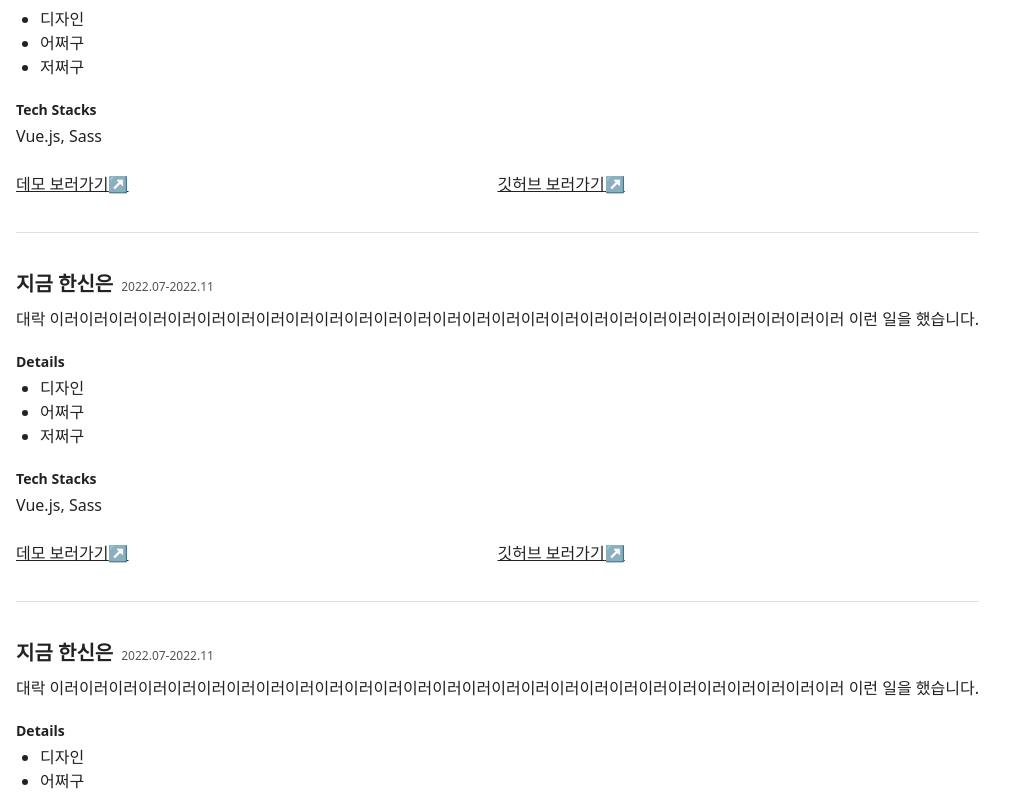
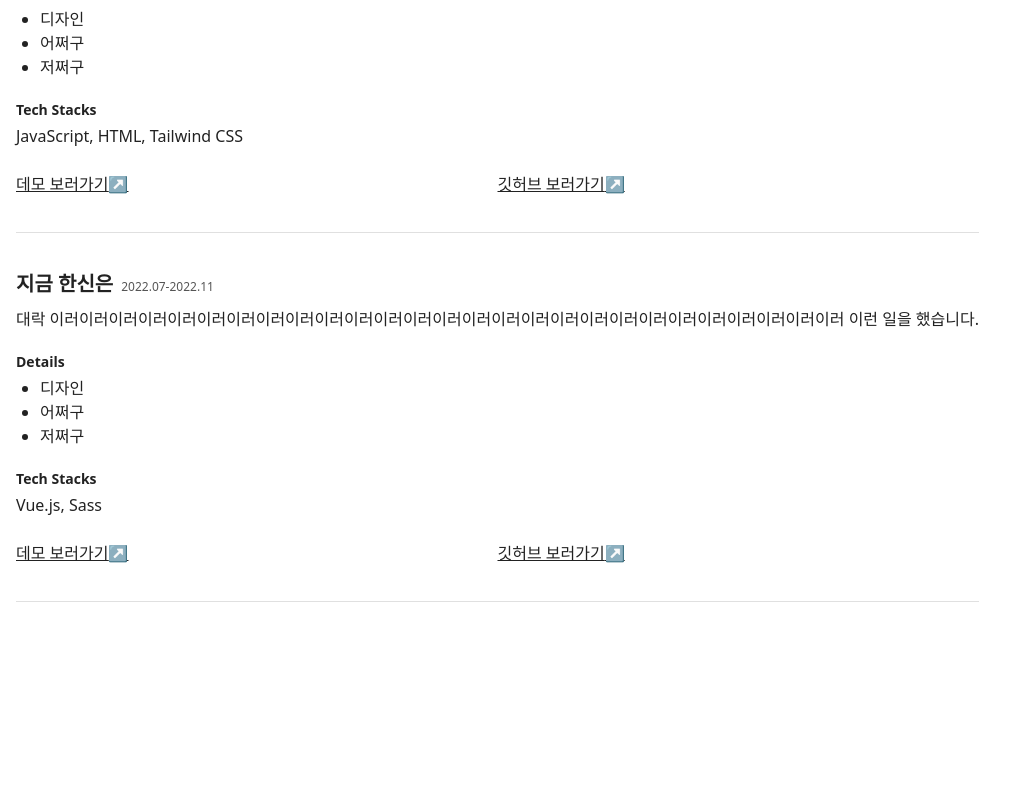
Before and after one commit to YeonsuBaek/resume, a React (Create React App) app: page / in a window 1280 px wide. Shown: the part 467-1260 px from the top of the page, without its empty margins (0-1027 px from the left). After the commit the page ends 1105 px from the top, so only its background shows below. Built offline with nearby package versions, Linux system fonts and the light colour scheme.

Commit message:
feat: Project 데이터를 ProjectItem에 전달하는 기능 구현

```diff
--- a/src/components/Project/ProjectItem.js
+++ b/src/components/Project/ProjectItem.js
@@ -1,31 +1,34 @@
-const ProjectItem = () => {
+const ProjectItem = (props) => {
   return (
     <div className="mb-9 border-b border-border">
       <div className="flex items-end mb-2">
-        <h3 className="mr-2 text-primary text-header-3 font-bold">지금 한신은</h3>
-        <span className="text-secondary text-body-sm leading-6">2022.07-2022.11</span>
+        <h3 className="mr-2 text-primary text-header-3 font-bold">{props.title}</h3>
+        <span className="text-secondary text-body-sm leading-6">{props.date}</span>
       </div>
-      <p className="mb-5 text-primary">
-        대락
-        이러이러이러이러이러이러이러이러이러이러이러이러이러이러이러이러이러이러이러이러이러이러이러이러이러이러이러
-        이런 일을 했습니다.
-      </p>
-
+      <p className="mb-5 text-primary">{props.description}</p>
       <h4 className="mb-1 text-primary text-header-4 font-bold">Details</h4>
       <ul className="mb-5 ml-6">
-        <li className="list-disc text-primary text-body-md">디자인</li>
-        <li className="list-disc text-primary text-body-md">어쩌구</li>
-        <li className="list-disc text-primary text-body-md">저쩌구</li>
+        {props.details.map((detail) => {
+          return <li className="list-disc text-primary text-body-md">{detail}</li>;
+        })}
       </ul>
-
       <h4 className="mb-1 text-primary text-header-4 font-bold">Tech Stacks</h4>
-      <p className="mb-6 text-primary text-body-md">Vue.js, Sass</p>
-
+      <p className="mb-6 text-primary text-body-md">
+        {props.techStacks.map((tech, index) => {
+          return index === props.techStacks.length - 1 ? tech : `${tech}, `;
+        })}
+      </p>
       <div className="flex mb-9">
-        <a href="/" className="w-3/6 text-primary text-body-md underline after:content-['↗'] after:no-underline">
+        <a
+          href={props.links.demo}
+          className="w-3/6 text-primary text-body-md underline after:content-['↗'] after:no-underline"
+        >
           데모 보러가기
         </a>
-        <a href="/" className="w-3/6 text-primary text-body-md underline  after:content-['↗'] after:no-underline">
+        <a
+          href={props.links.demo}
+          className="w-3/6 text-primary text-body-md underline  after:content-['↗'] after:no-underline"
+        >
           깃허브 보러가기
         </a>
       </div>
--- a/src/components/Project/ProjectList.js
+++ b/src/components/Project/ProjectList.js
@@ -1,11 +1,22 @@
 import ProjectItem from "./ProjectItem";
+
+import project from "../../data/project";
 
 const ProjectList = () => {
   return (
     <div>
-      <ProjectItem />
-      <ProjectItem />
-      <ProjectItem />
+      {project.map((item) => {
+        return (
+          <ProjectItem
+            title={item.title}
+            description={item.description}
+            date={item.date}
+            details={item.details}
+            techStacks={item.techStacks}
+            links={item.links}
+          />
+        );
+      })}
     </div>
   );
 };
--- /dev/null
+++ b/src/data/project.js
@@ -0,0 +1,28 @@
+const project = [
+  {
+    title: "식메추",
+    description:
+      "대락 이러이러이러이러이러이러이러이러이러이러이러이러이러이러이러이러이러이러이러이러이러이러이러이러이러이러이러 이런 일을 했습니다.",
+    date: "2022.12",
+    details: ["디자인", "어쩌구", "저쩌구"],
+    techStacks: ["JavaScript", "HTML", "Tailwind CSS"],
+    links: {
+      demo: "/",
+      github: "/",
+    },
+  },
+  {
+    title: "지금 한신은",
+    description:
+      "대락 이러이러이러이러이러이러이러이러이러이러이러이러이러이러이러이러이러이러이러이러이러이러이러이러이러이러이러 이런 일을 했습니다.",
+    date: "2022.07-2022.11",
+    details: ["디자인", "어쩌구", "저쩌구"],
+    techStacks: ["Vue.js", "Sass"],
+    links: {
+      demo: "/",
+      github: "/",
+    },
+  },
+];
+
+export default project;
```
